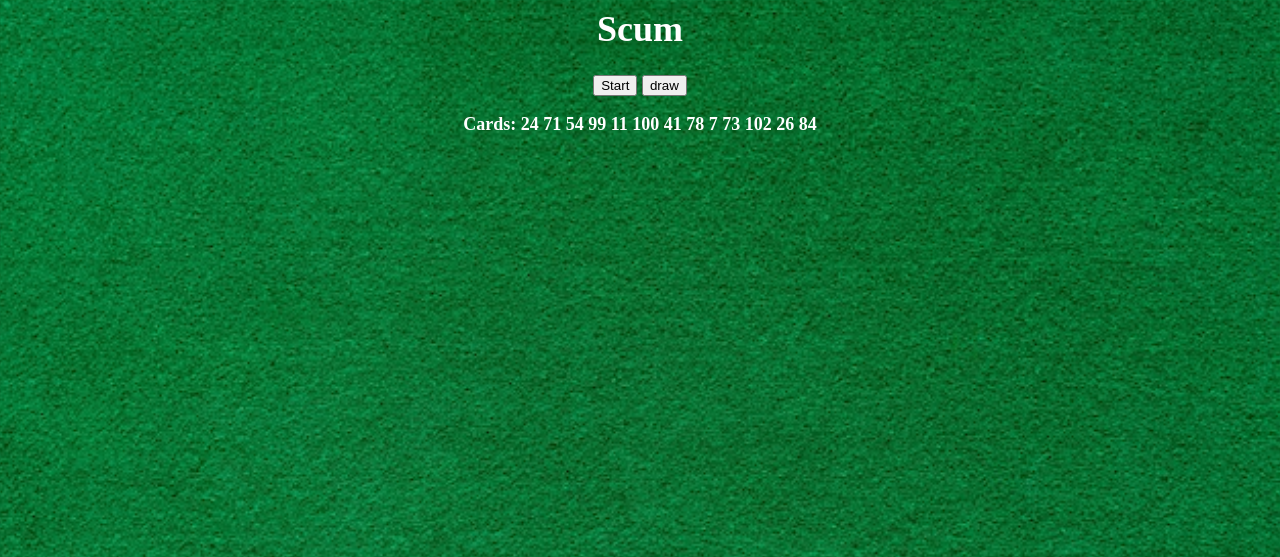
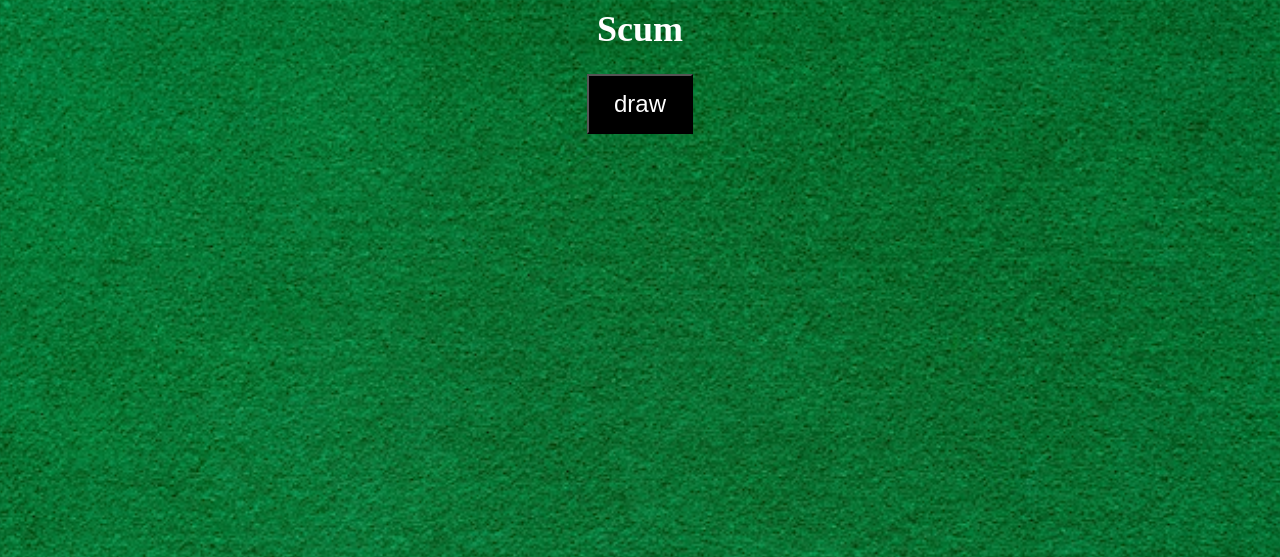
Before and after one commit to TheUncertainKing/omegaScum, a plain HTML site: page scum.html in a window 1280 px wide. Both pictures are taken after a click on the button "Start". Shown: the top 557 px of the page. Drawn offline with Linux system fonts and the light colour scheme.

Commit message:
buttons
modified buttons

```diff
--- a/omega.css
+++ b/omega.css
@@ -65,3 +65,13 @@ body {
     position: absolute;
     top: 70%;
 }
+
+.gameButtons {
+  background-color: black;
+  color: white;
+  padding: 14px 25px;
+  text-align: center;
+  text-decoration: none;
+  display: inline-block;
+  font-size:x-large;
+}
--- a/scum.html
+++ b/scum.html
@@ -4,9 +4,9 @@
     </head>
     <body>
         <h1>Scum</h1>
-        <button onclick="dealer()">Start</button>
-        <button onclick="drawCard()">draw</button>
-        <p id="draw-test">Cards: </p>
+        <button id= "strtbtn" class="gameButtons" onclick="dealer()">Start</button>
+        <button class="gameButtons" onclick="drawCard()">draw</button>
+        <p id="draw-test"></p>
         <div id="hand-el">
 
 
--- a/scum.js
+++ b/scum.js
@@ -25,7 +25,7 @@ function drawCard() {
         drawTest.textContent += "Empty"
     } else {
    var randomCard = Math.floor(Math.random() * deck.length)
-   drawTest.textContent += deck[randomCard] + " "
+   //drawTest.textContent += deck[randomCard] + " "
    deck.splice(randomCard, 1)
         //actual card
         let cardImg = document.createElement("img")
@@ -37,15 +37,17 @@ function drawCard() {
     }
 }
 
+const startButton = document.getElementById("strtbtn")
+
 
 //initial deal [working]
 function dealer() {
     if (deck.length <= 0) {
-        drawTest.textContent += "Empty"
+        drawTest.textContent += ""
     } else {
     for (let c = 1; c < 14; c++) {
     var randomCard = Math.floor(Math.random() * deck.length)
-    drawTest.textContent += deck[randomCard] + " "
+    //drawTest.textContent += deck[randomCard] + " "
     let cardImg = document.createElement("img")
     cardImg.src = "assets/images/" + deck[randomCard] + ".png"
     cardImg.width = 120
@@ -54,6 +56,7 @@ function dealer() {
    document.getElementById("hand-el").appendChild(cardImg)
    deck.splice(randomCard, 1)
         }
+        startButton.remove()
     }
 }
 
```
Also changed, not shown: rules.html (+1 -1 lines).
